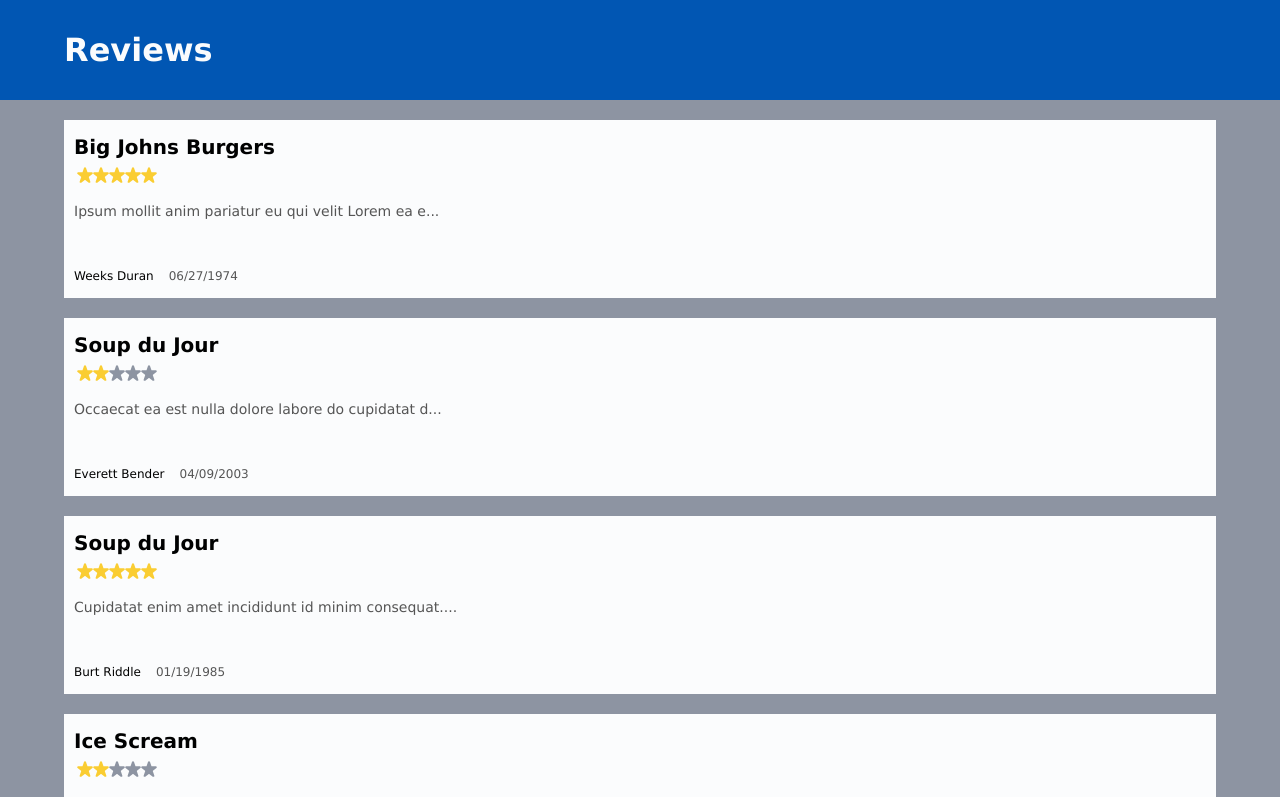
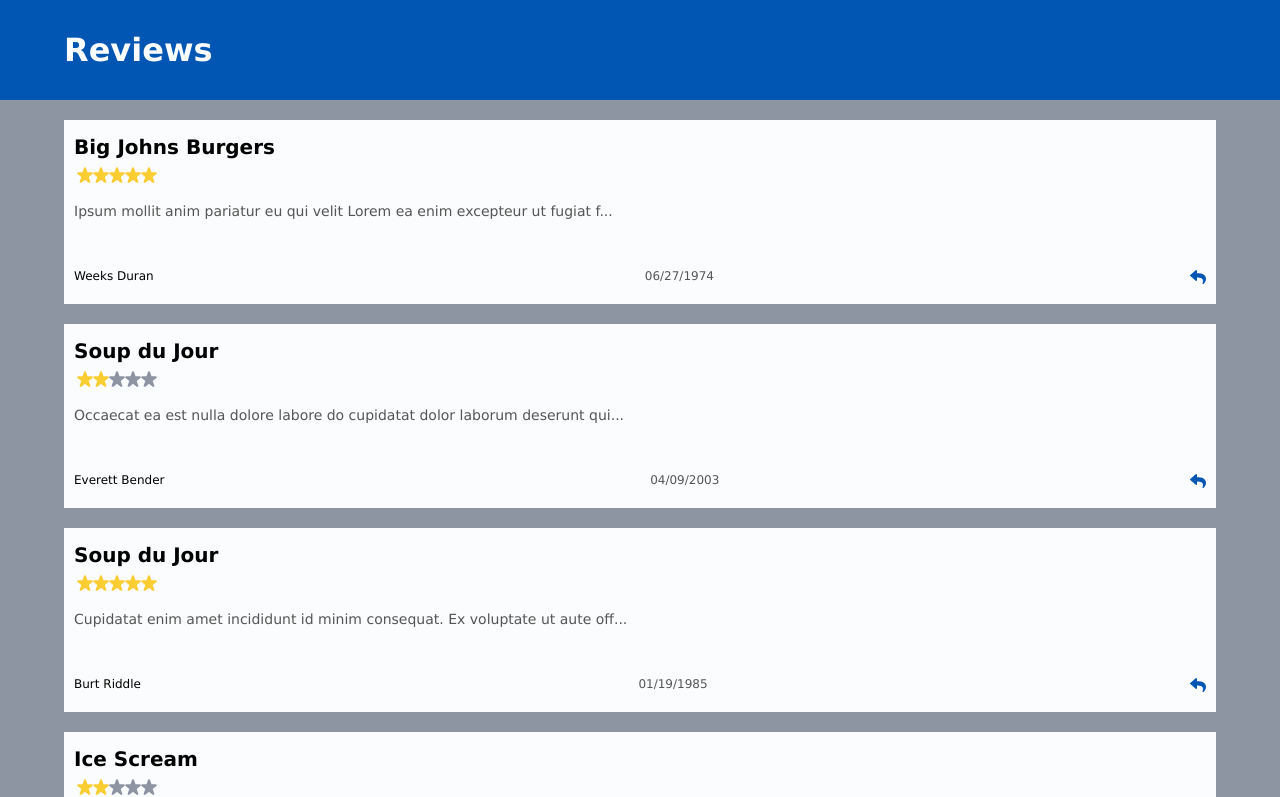
Before and after one commit to joobinjones/reviewtrackers-challenge, a React (Create React App) app: page /reviews in a window 1280 px wide. Shown: the top 797 px of the page. Built offline with nearby package versions, Linux system fonts and the light colour scheme.

Commit message:
review displaying on reviews/:reviewId page

```diff
--- a/package.json
+++ b/package.json
@@ -51,6 +51,7 @@
     "@chakra-ui/layout": "^1.4.8",
     "@types/react-router-dom": "^5.1.8",
     "axios": "^0.21.1",
+    "react-icons": "^4.2.0",
     "react-router-dom": "^5.2.0"
   }
 }
--- a/src/components/ReviewDetails.tsx
+++ b/src/components/ReviewDetails.tsx
@@ -1,5 +1,34 @@
+/* eslint-disable react-hooks/exhaustive-deps */
+import { useRouteMatch } from "react-router-dom";
+import { Box } from "@chakra-ui/layout";
+import ReviewItem from "./ReviewItem";
+import Context from "../context";
+import { useContext, useState, useEffect } from "react";
+import { IReview, IContext } from "../types";
+
 const ReviewDetails = (): JSX.Element => {
-  return <div>review details</div>;
+  const {
+    params: { reviewId },
+  } = useRouteMatch<any>();
+  const context: IContext = useContext(Context);
+  const [review, setReview] = useState<IReview>({
+    id: "",
+    author: "",
+    place: "",
+    published_at: "",
+    rating: 0,
+    content: "",
+    response: null,
+  });
+  useEffect(() => {
+    const foundReview = context.state.data?.find((ele) => ele.id === reviewId);
+    setReview(() => ({ ...review, ...foundReview }));
+  }, []);
+  return (
+    <Box>
+      <ReviewItem data={review} />
+    </Box>
+  );
 };
 
 export default ReviewDetails;
--- a/src/components/ReviewItem.tsx
+++ b/src/components/ReviewItem.tsx
@@ -1,10 +1,12 @@
 import { Box } from "@chakra-ui/react";
+import { useRouteMatch } from "react-router-dom";
 import { StarIcon } from "@chakra-ui/icons";
 import { IReviewItemProps } from "../types";
 import { jonquil, manatee, white, bedrock } from "../styles/palette";
 import Text from "./Text";
+import { ListLinks } from "./ReviewLinks";
 
-export const formatDate = (date: string): string => {
+const formatDate = (date: string): string => {
   const dateObj = new Date(date);
   const month = dateObj.getMonth() + 1;
   const day = dateObj.getDate();
@@ -13,6 +15,10 @@ export const formatDate = (date: string): string => {
 };
 
 const ReviewItem = ({ data }: IReviewItemProps): JSX.Element => {
+  const {
+    params: { reviewId },
+  } = useRouteMatch<any>();
+
   return (
     <Box mt="20" mb="20" backgroundColor={white} d="flex" flexDirection="column">
       <Box ml="10" mr="10">
@@ -30,15 +36,17 @@ const ReviewItem = ({ data }: IReviewItemProps): JSX.Element => {
           <Text
             fontSize="14px"
             data={
-              data.content.length < 51
+              reviewId
                 ? data.content
-                : `${data.content.substring(0, 50)}...`
+                : data.content.length < 76
+                ? data.content
+                : `${data.content.substring(0, 75)}...`
             }
             color={bedrock}
             mt="20px"
           />
         </Box>
-        <Box mt="50" mb="15" d="flex">
+        <Box mt="50" mb="15" d="flex" justifyContent="space-between">
           <Text fontSize="12px" data={data.author} />
           <Text
             fontSize="12px"
@@ -46,6 +54,7 @@ const ReviewItem = ({ data }: IReviewItemProps): JSX.Element => {
             data={formatDate(data.published_at)}
             color={bedrock}
           />
+          {!reviewId && <ListLinks data={data} />}
         </Box>
       </Box>
     </Box>
--- /dev/null
+++ b/src/components/ReviewLinks.tsx
@@ -0,0 +1,27 @@
+import { FaReply } from "react-icons/fa";
+import { SiGooglemessages } from "react-icons/si";
+import { IconType } from "react-icons/lib";
+import { Link } from "react-router-dom";
+import { sapphire } from "../styles/palette";
+import { IReviewItemProps } from "../types";
+
+interface IResponseLinkProps {
+  reviewId: string;
+  Icon: IconType;
+}
+
+const ResponseLink = ({ reviewId, Icon }: IResponseLinkProps): JSX.Element => {
+  return (
+    <Link to={`/reviews/${reviewId}`}>
+      <Icon fontSize="16px" color={sapphire} />
+    </Link>
+  );
+};
+
+export const ListLinks = ({ data }: IReviewItemProps): JSX.Element => {
+  return data.response ? (
+    <ResponseLink reviewId={data.id} Icon={SiGooglemessages} />
+  ) : (
+    <ResponseLink reviewId={data.id} Icon={FaReply} />
+  );
+};
```
Also changed, not shown: src/types/index.ts (+7 -0 lines), 1 other file (tests, documents, lock files or other folders).
